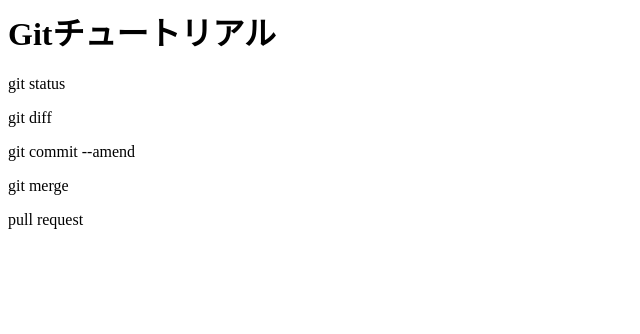
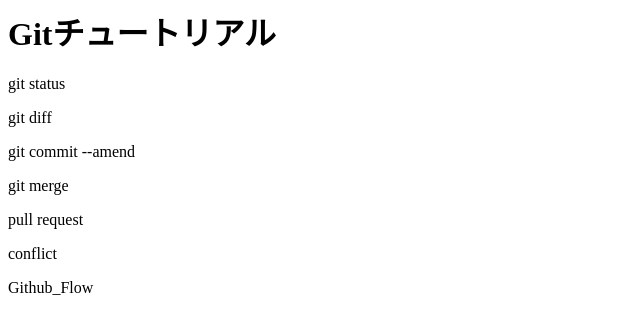
Before and after one commit to fujisan3020/git_tutorial, a plain HTML site: page index.html in a window 1280 px wide. Shown: the whole page, without its empty margins (0-640 px from the left). Drawn offline with Linux system fonts and the light colour scheme.

Commit message:
GitHub Floeを追記

```diff
--- a/index.html
+++ b/index.html
@@ -4,3 +4,5 @@
 <p>git commit --amend</p>
 <p>git merge</p>
 <p>pull request</p>
+<p>conflict</p>
+<p>Github_Flow</p>
```
